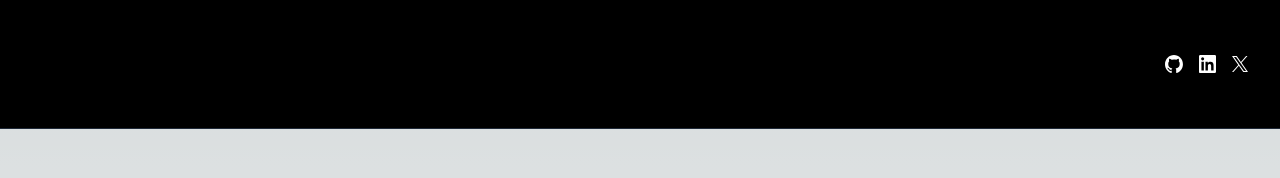
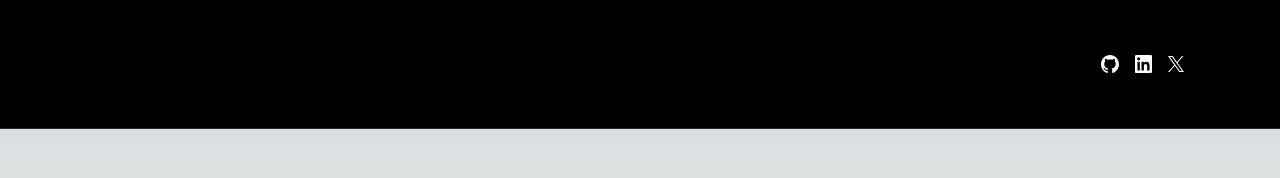
Before and after one commit to itsandreramon/website, a Next.js app: page / in a window 1280 px wide. Shown: the top 178 px of the page. Built offline with nearby package versions, Linux system fonts and the light colour scheme.

Commit message:
fix nav bar

```diff
--- a/app/components/Navigation.js
+++ b/app/components/Navigation.js
@@ -13,7 +13,7 @@
     <div>
       {/* "Desktop Nav" */}
       <div className="lg:block hidden border-b border-gray-800 fixed bg-black w-full">
-        <div className="flex flex-row items-center px-8 lg:h-32">
+        <div className="flex flex-row items-center px-8 lg:h-32 lg:px-24">
           <div className="basis-1/4">
             <Link href="/">
               <p className="font-bold">André Thiele</p>
```
